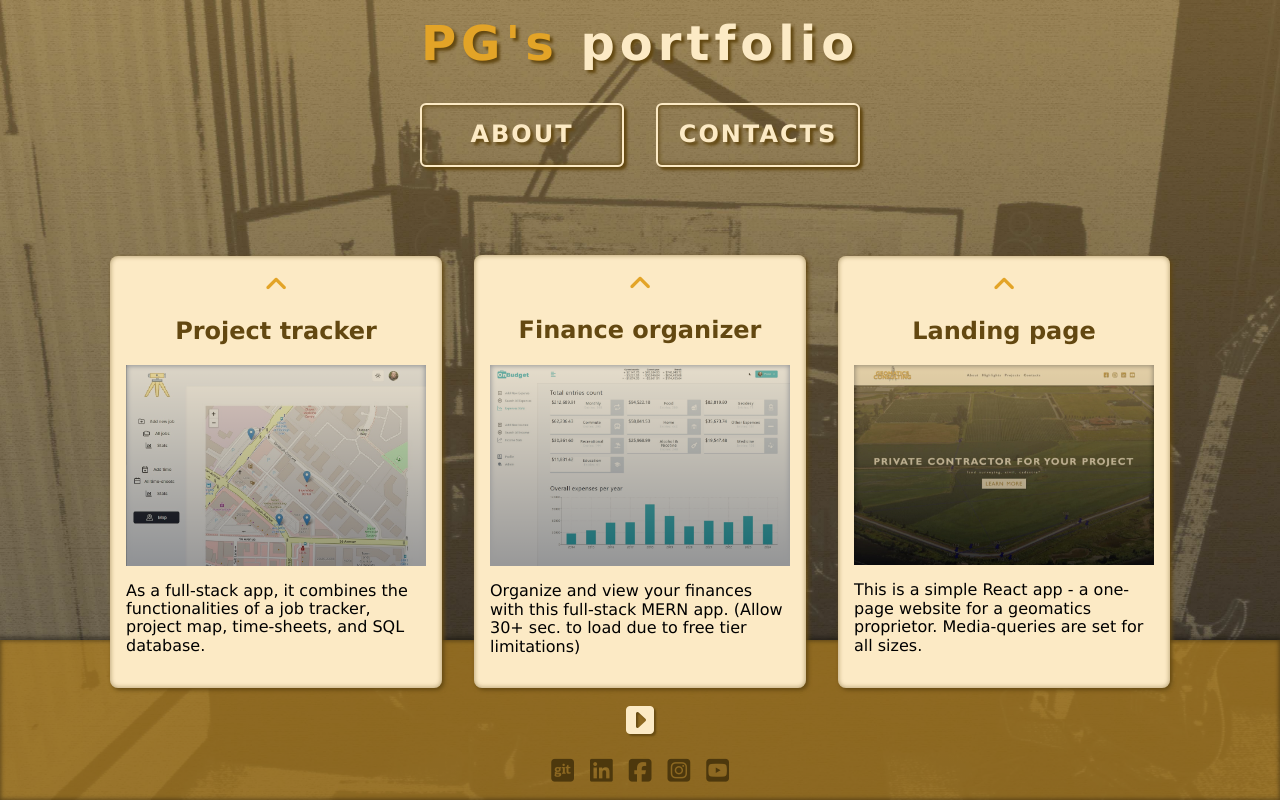
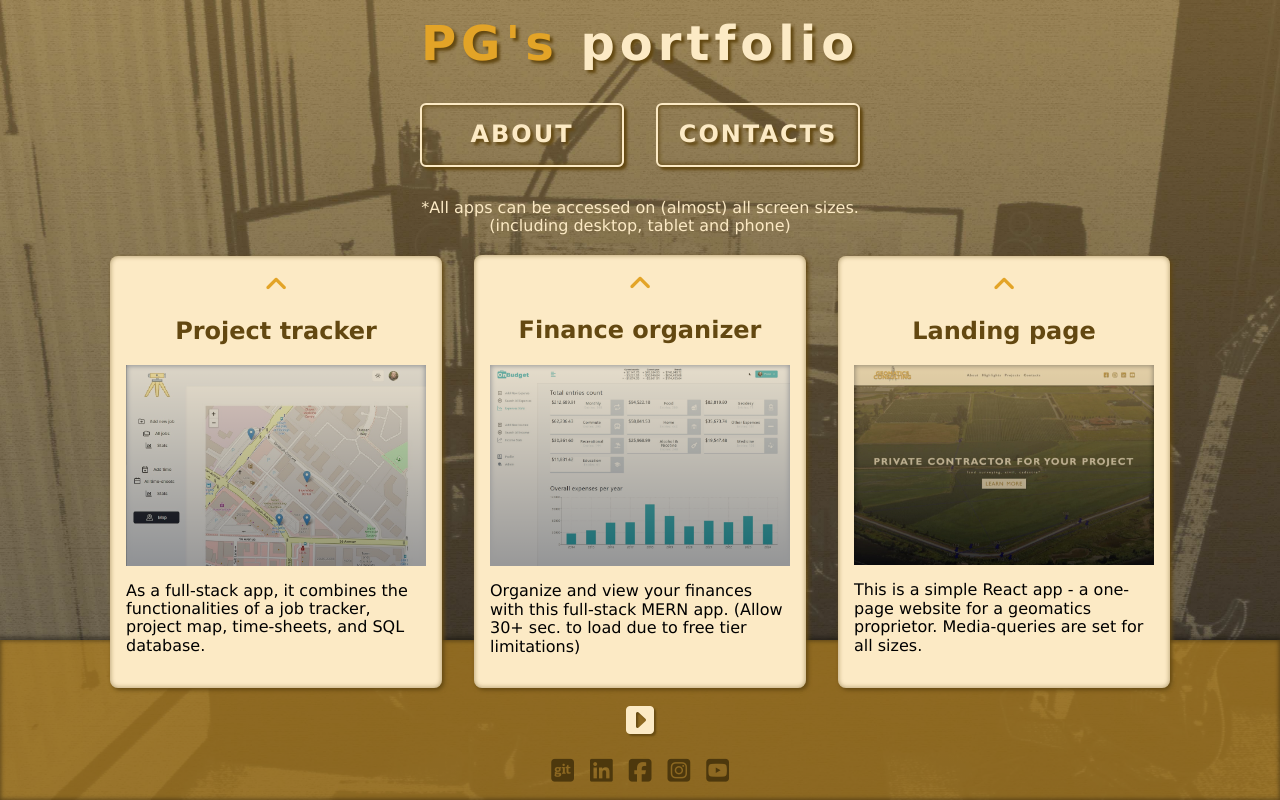
Before and after one commit to Pavel-Gs/pg_portfolio, a React (Create React App) app: page / in a window 1280 px wide. Built offline with nearby package versions, Linux system fonts and the light colour scheme.

Commit message:
added some text info

```diff
--- a/src/components/Hero.js
+++ b/src/components/Hero.js
@@ -91,8 +91,8 @@ export const Hero = () => {
 				<Link className='hero-btn' to='/contacts' onClick={() => { setActiveIndex(2); rollDown(); }}><h2>CONTACTS</h2></Link>
 			</div>
 			<p style={{color: '#FCEAC5'}}>
-				{/* *I'm currently busy working on other projects. Therefore, the code and other info here may be outdated and may require some updates.<br></br>
-				Please, do not hesitate to contact me, if you have any questions. */}
+				*All apps can be accessed on (almost) all screen sizes.<br></br>
+				(including desktop, tablet and phone)
 			</p>
 			{loadingState ? <h2>Loading...</h2> : null}
 			{errorState ? <h2>Can't load the page... {errorCode}</h2> : null}
```
